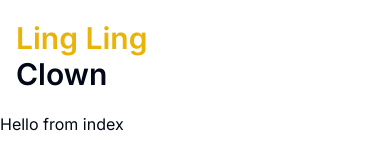
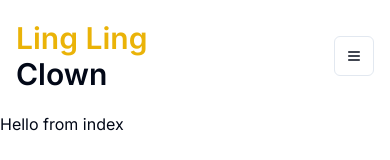
Before and after one commit to alexisNorthcoders/next_portfolio_CMS, a Next.js app: page / in a window 390 px wide. Shown: the top 160 px of the page. Built offline with nearby package versions, Linux system fonts and the light colour scheme.

Commit message:
install button, sheet from shadcn, add menu for small screens

```diff
--- a/app/components/Navbar.tsx
+++ b/app/components/Navbar.tsx
@@ -1,4 +1,5 @@
 "use client";
+import { Button } from "@/components/ui/button";
 import {
   NavigationMenu,
   NavigationMenuItem,
@@ -8,6 +9,7 @@
 } from "@/components/ui/navigation-menu";
 import Link from "next/link";
 import { usePathname } from "next/navigation";
+import { SmallScreenMenu } from "./SmallScreenMenu";
 
 export const navigationItems = [
   {
@@ -57,6 +59,13 @@
           </NavigationMenuList>
         </NavigationMenu>
       </div>
+
+      <div className="flex items-center justify-end md:col-span-3 col-span-6">
+        <Button className="hidden sm:block">Contact Me</Button>
+        <div>
+          <SmallScreenMenu/>
+        </div>
+      </div>
     </nav>
   );
 }
--- /dev/null
+++ b/app/components/SmallScreenMenu.tsx
@@ -0,0 +1,15 @@
+import { Button } from "@/components/ui/button";
+import { Sheet, SheetTrigger } from "@/components/ui/sheet";
+import { Menu } from "lucide-react";
+
+export function SmallScreenMenu(){
+    return (
+        <Sheet>
+            <SheetTrigger asChild>
+                <Button variant="outline" size="icon">
+                    <Menu className="h-4 w-4"/>
+                </Button>
+            </SheetTrigger>
+        </Sheet>
+    )
+}
--- /dev/null
+++ b/components/ui/button.tsx
@@ -0,0 +1,56 @@
+import * as React from "react"
+import { Slot } from "@radix-ui/react-slot"
+import { cva, type VariantProps } from "class-variance-authority"
+
+import { cn } from "@/lib/utils"
+
+const buttonVariants = cva(
+  "inline-flex items-center justify-center whitespace-nowrap rounded-md text-sm font-medium ring-offset-background transition-colors focus-visible:outline-none focus-visible:ring-2 focus-visible:ring-ring focus-visible:ring-offset-2 disabled:pointer-events-none disabled:opacity-50",
+  {
+    variants: {
+      variant: {
+        default: "bg-primary text-primary-foreground hover:bg-primary/90",
+        destructive:
+          "bg-destructive text-destructive-foreground hover:bg-destructive/90",
+        outline:
+          "border border-input bg-background hover:bg-accent hover:text-accent-foreground",
+        secondary:
+          "bg-secondary text-secondary-foreground hover:bg-secondary/80",
+        ghost: "hover:bg-accent hover:text-accent-foreground",
+        link: "text-primary underline-offset-4 hover:underline",
+      },
+      size: {
+        default: "h-10 px-4 py-2",
+        sm: "h-9 rounded-md px-3",
+        lg: "h-11 rounded-md px-8",
+        icon: "h-10 w-10",
+      },
+    },
+    defaultVariants: {
+      variant: "default",
+      size: "default",
+    },
+  }
+)
+
+export interface ButtonProps
+  extends React.ButtonHTMLAttributes<HTMLButtonElement>,
+    VariantProps<typeof buttonVariants> {
+  asChild?: boolean
+}
+
+const Button = React.forwardRef<HTMLButtonElement, ButtonProps>(
+  ({ className, variant, size, asChild = false, ...props }, ref) => {
+    const Comp = asChild ? Slot : "button"
+    return (
+      <Comp
+        className={cn(buttonVariants({ variant, size, className }))}
+        ref={ref}
+        {...props}
+      />
+    )
+  }
+)
+Button.displayName = "Button"
+
+export { Button, buttonVariants }
--- /dev/null
+++ b/components/ui/sheet.tsx
@@ -0,0 +1,140 @@
+"use client"
+
+import * as React from "react"
+import * as SheetPrimitive from "@radix-ui/react-dialog"
+import { cva, type VariantProps } from "class-variance-authority"
+import { X } from "lucide-react"
+
+import { cn } from "@/lib/utils"
+
+const Sheet = SheetPrimitive.Root
+
+const SheetTrigger = SheetPrimitive.Trigger
+
+const SheetClose = SheetPrimitive.Close
+
+const SheetPortal = SheetPrimitive.Portal
+
+const SheetOverlay = React.forwardRef<
+  React.ElementRef<typeof SheetPrimitive.Overlay>,
+  React.ComponentPropsWithoutRef<typeof SheetPrimitive.Overlay>
+>(({ className, ...props }, ref) => (
+  <SheetPrimitive.Overlay
+    className={cn(
+      "fixed inset-0 z-50 bg-black/80  data-[state=open]:animate-in data-[state=closed]:animate-out data-[state=closed]:fade-out-0 data-[state=open]:fade-in-0",
+      className
+    )}
+    {...props}
+    ref={ref}
+  />
+))
+SheetOverlay.displayName = SheetPrimitive.Overlay.displayName
+
+const sheetVariants = cva(
+  "fixed z-50 gap-4 bg-background p-6 shadow-lg transition ease-in-out data-[state=open]:animate-in data-[state=closed]:animate-out data-[state=closed]:duration-300 data-[state=open]:duration-500",
+  {
+    variants: {
+      side: {
+        top: "inset-x-0 top-0 border-b data-[state=closed]:slide-out-to-top data-[state=open]:slide-in-from-top",
+        bottom:
+          "inset-x-0 bottom-0 border-t data-[state=closed]:slide-out-to-bottom data-[state=open]:slide-in-from-bottom",
+        left: "inset-y-0 left-0 h-full w-3/4 border-r data-[state=closed]:slide-out-to-left data-[state=open]:slide-in-from-left sm:max-w-sm",
+        right:
+          "inset-y-0 right-0 h-full w-3/4  border-l data-[state=closed]:slide-out-to-right data-[state=open]:slide-in-from-right sm:max-w-sm",
+      },
+    },
+    defaultVariants: {
+      side: "right",
+    },
+  }
+)
+
+interface SheetContentProps
+  extends React.ComponentPropsWithoutRef<typeof SheetPrimitive.Content>,
+    VariantProps<typeof sheetVariants> {}
+
+const SheetContent = React.forwardRef<
+  React.ElementRef<typeof SheetPrimitive.Content>,
+  SheetContentProps
+>(({ side = "right", className, children, ...props }, ref) => (
+  <SheetPortal>
+    <SheetOverlay />
+    <SheetPrimitive.Content
+      ref={ref}
+      className={cn(sheetVariants({ side }), className)}
+      {...props}
+    >
+      {children}
+      <SheetPrimitive.Close className="absolute right-4 top-4 rounded-sm opacity-70 ring-offset-background transition-opacity hover:opacity-100 focus:outline-none focus:ring-2 focus:ring-ring focus:ring-offset-2 disabled:pointer-events-none data-[state=open]:bg-secondary">
+        <X className="h-4 w-4" />
+        <span className="sr-only">Close</span>
+      </SheetPrimitive.Close>
+    </SheetPrimitive.Content>
+  </SheetPortal>
+))
+SheetContent.displayName = SheetPrimitive.Content.displayName
+
+const SheetHeader = ({
+  className,
+  ...props
+}: React.HTMLAttributes<HTMLDivElement>) => (
+  <div
+    className={cn(
+      "flex flex-col space-y-2 text-center sm:text-left",
+      className
+    )}
+    {...props}
+  />
+)
+SheetHeader.displayName = "SheetHeader"
+
+const SheetFooter = ({
+  className,
+  ...props
+}: React.HTMLAttributes<HTMLDivElement>) => (
+  <div
+    className={cn(
+      "flex flex-col-reverse sm:flex-row sm:justify-end sm:space-x-2",
+      className
+    )}
+    {...props}
+  />
+)
+SheetFooter.displayName = "SheetFooter"
+
+const SheetTitle = React.forwardRef<
+  React.ElementRef<typeof SheetPrimitive.Title>,
+  React.ComponentPropsWithoutRef<typeof SheetPrimitive.Title>
+>(({ className, ...props }, ref) => (
+  <SheetPrimitive.Title
+    ref={ref}
+    className={cn("text-lg font-semibold text-foreground", className)}
+    {...props}
+  />
+))
+SheetTitle.displayName = SheetPrimitive.Title.displayName
+
+const SheetDescription = React.forwardRef<
+  React.ElementRef<typeof SheetPrimitive.Description>,
+  React.ComponentPropsWithoutRef<typeof SheetPrimitive.Description>
+>(({ className, ...props }, ref) => (
+  <SheetPrimitive.Description
+    ref={ref}
+    className={cn("text-sm text-muted-foreground", className)}
+    {...props}
+  />
+))
+SheetDescription.displayName = SheetPrimitive.Description.displayName
+
+export {
+  Sheet,
+  SheetPortal,
+  SheetOverlay,
+  SheetTrigger,
+  SheetClose,
+  SheetContent,
+  SheetHeader,
+  SheetFooter,
+  SheetTitle,
+  SheetDescription,
+}
--- a/package.json
+++ b/package.json
@@ -9,7 +9,9 @@
     "lint": "next lint"
   },
   "dependencies": {
+    "@radix-ui/react-dialog": "^1.0.5",
     "@radix-ui/react-navigation-menu": "^1.1.4",
+    "@radix-ui/react-slot": "^1.0.2",
     "class-variance-authority": "^0.7.0",
     "clsx": "^2.1.1",
     "lucide-react": "^0.383.0",
```
Also changed, not shown: 1 other file (tests, documents, lock files or other folders).
